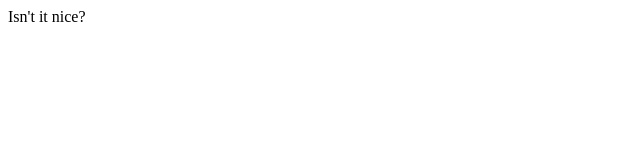
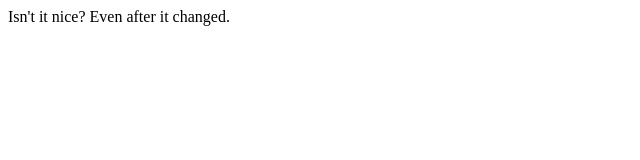
Before and after one commit to Vishnu-Thirumalai/git-basics-workshop, a plain HTML site: page index.html in a window 1280 px wide. Shown: the whole page, without its empty margins (0-640 px from the left). Drawn offline with Linux system fonts and the light colour scheme.

Commit message:
Modify index.html

```diff
--- a/index.html
+++ b/index.html
@@ -4,5 +4,6 @@
 </head>
 <body>
 	Isn't it nice?
+	Even after it changed.
 </body>
 </html>
```
